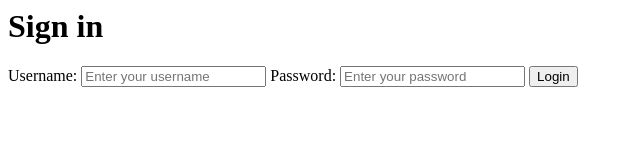
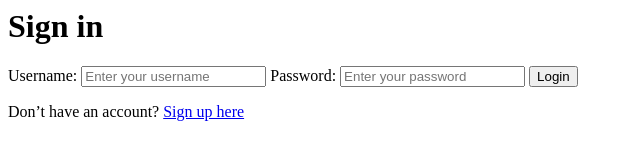
Before and after one commit to anahck/Quizard, a website: page client/index.html in a window 1280 px wide. Shown: the whole page, without its empty margins (0-640 px from the left). Drawn offline with Linux system fonts and the light colour scheme.

Commit message:
added a signup for users without an account

```diff
--- a/client/index.html
+++ b/client/index.html
@@ -22,6 +22,7 @@
 
             <input type="submit" value="Login">
         </form>
+        <p>Don’t have an account? <a href="#" id="show-signup">Sign up here</a></p>
     </div>
 </body>
 
```
